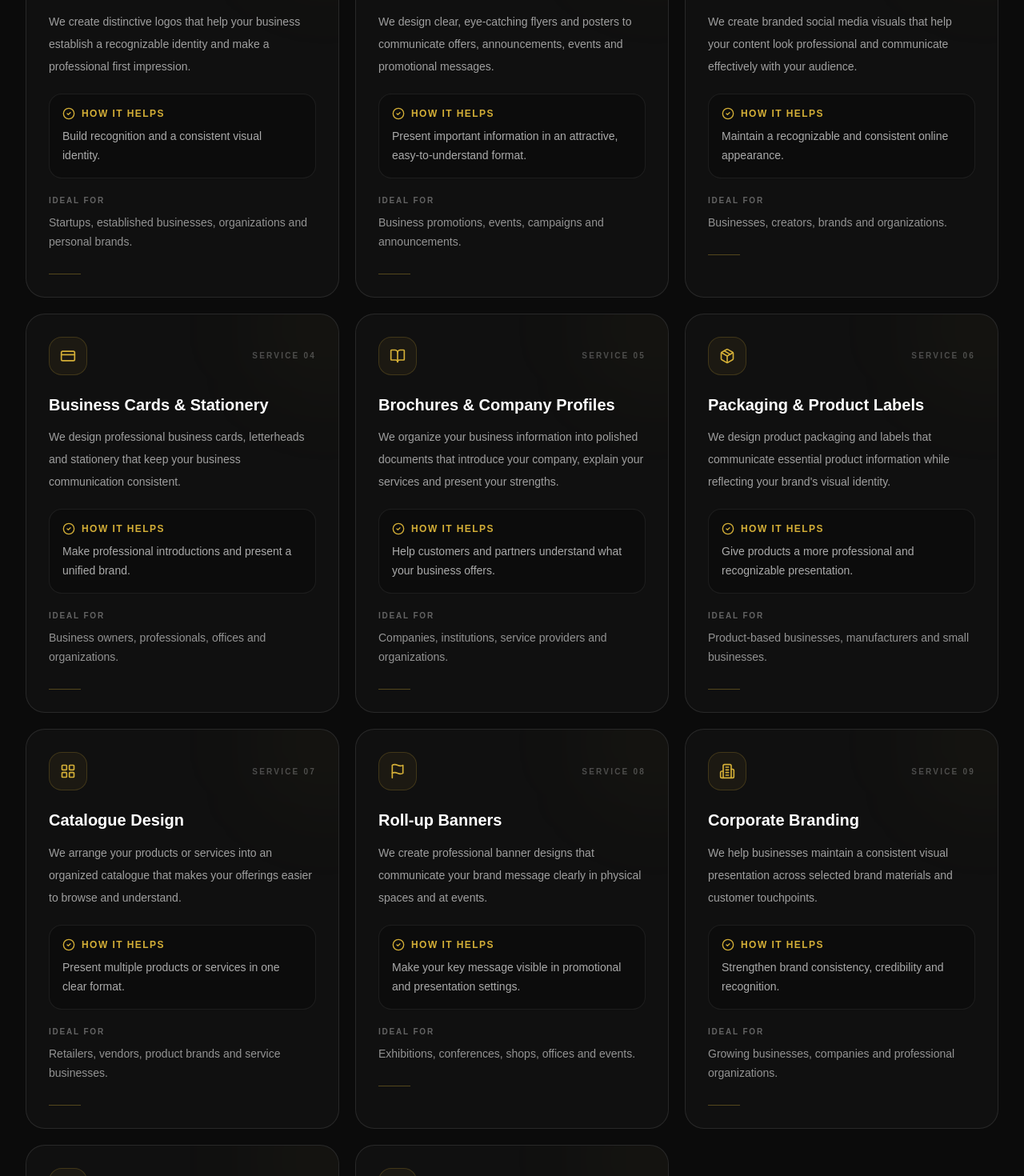
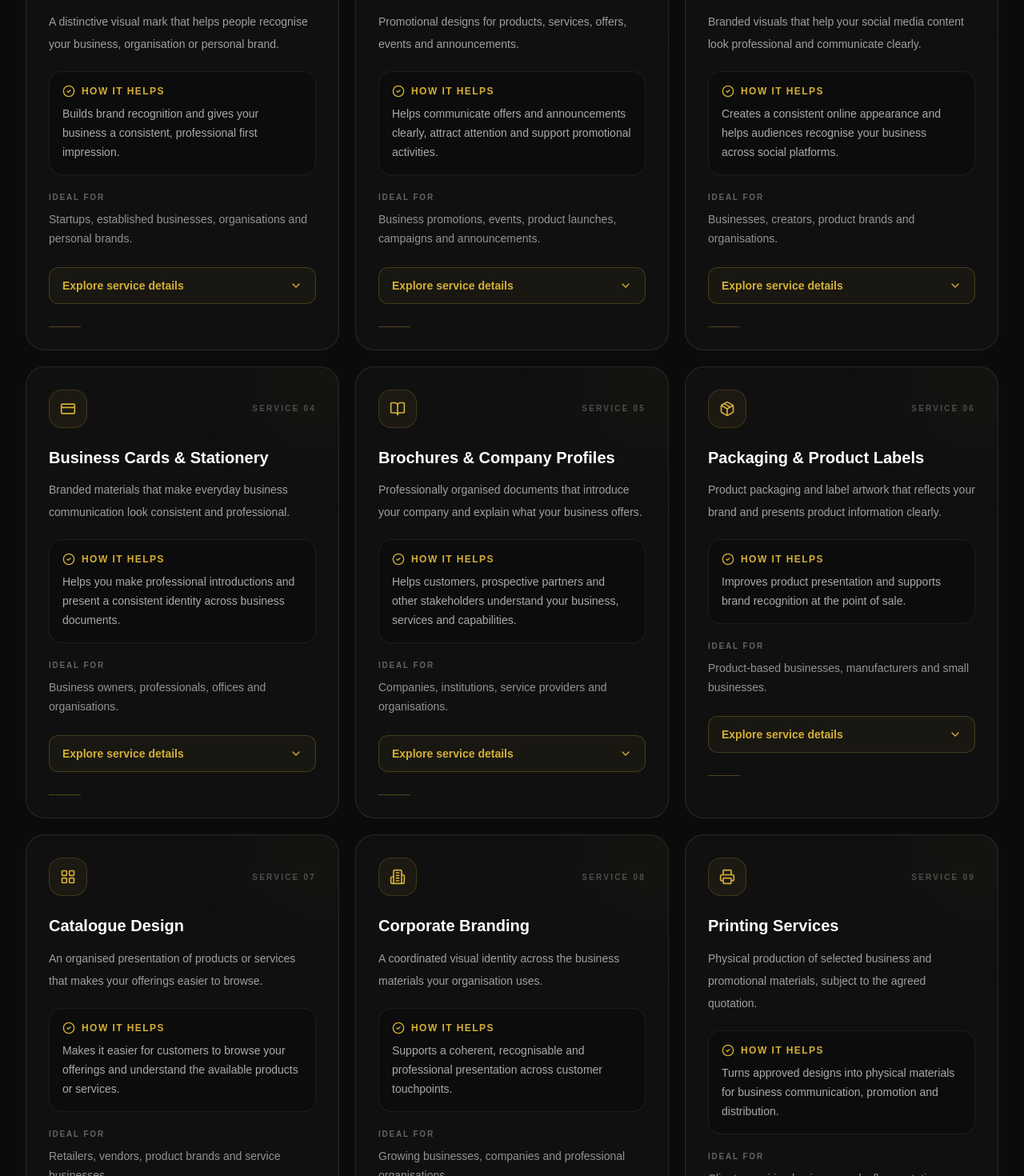
Before and after one commit to bmkonxept/bm-konxept-website, a Next.js app: page / in a window 1280 px wide. Shown: the part 2280-3750 px from the top of the page at 80% size. Built offline with nearby package versions, Linux system fonts and the light colour scheme.

Commit message:
Update expandable service cards

```diff
--- a/components/ServiceCards.tsx
+++ b/components/ServiceCards.tsx
@@ -1,3 +1,4 @@
+
 "use client";
 
 import { useCallback, useRef, useState } from "react";
@@ -10,120 +11,215 @@ import {
   BookOpen,
   Package,
   LayoutGrid,
-  Flag,
   Building2,
   Printer,
   Megaphone,
   ArrowLeft,
   ArrowRight,
   CheckCircle2,
+  ChevronDown,
+  ArrowUpRight,
 } from "lucide-react";
 
 const services = [
   {
     title: "Logo Design",
     description:
-      "We create distinctive logos that help your business establish a recognizable identity and make a professional first impression.",
-    benefit: "Build recognition and a consistent visual identity.",
-    bestFor: "Startups, established businesses, organizations and personal brands.",
+      "A distinctive visual mark that helps people recognise your business, organisation or personal brand.",
+    whatWeDo:
+      "We develop logo concepts around your business name, audience, industry and preferred creative direction, then refine the selected concept.",
+    deliverables: [
+      "Final logo artwork in PNG format.",
+      "Agreed logo variations and colour treatments.",
+      "Additional file formats where agreed before the project.",
+    ],
+    benefit:
+      "Builds brand recognition and gives your business a consistent, professional first impression.",
+    bestFor:
+      "Startups, established businesses, organisations and personal brands.",
     icon: Palette,
   },
   {
     title: "Flyer & Poster Design",
     description:
-      "We design clear, eye-catching flyers and posters to communicate offers, announcements, events and promotional messages.",
-    benefit: "Present important information in an attractive, easy-to-understand format.",
-    bestFor: "Business promotions, events, campaigns and announcements.",
+      "Promotional designs for products, services, offers, events and announcements.",
+    whatWeDo:
+      "We arrange your message, images, branding and contact information into clear, attractive promotional layouts. Roll-up banner design is included under this service.",
+    deliverables: [
+      "Final flyer or poster artwork in the agreed format.",
+      "Design dimensions suited to the intended use.",
+      "Roll-up banner artwork prepared to supplied specifications when requested.",
+    ],
+    benefit:
+      "Helps communicate offers and announcements clearly, attract attention and support promotional activities.",
+    bestFor:
+      "Business promotions, events, product launches, campaigns and announcements.",
     icon: ImageIcon,
   },
   {
     title: "Social Media Graphics",
     description:
-      "We create branded social media visuals that help your content look professional and communicate effectively with your audience.",
-    benefit: "Maintain a recognizable and consistent online appearance.",
-    bestFor: "Businesses, creators, brands and organizations.",
+      "Branded visuals that help your social media content look professional and communicate clearly.",
+    whatWeDo:
+      "We design promotional posts, announcements, campaign graphics and coordinated visual content for your selected platforms.",
+    deliverables: [
+      "Final social media graphics in PNG format.",
+      "Agreed sizes and variations for the selected platforms.",
+      "Additional formats or adaptations where agreed.",
+    ],
+    benefit:
+      "Creates a consistent online appearance and helps audiences recognise your business across social platforms.",
+    bestFor:
+      "Businesses, creators, product brands and organisations.",
     icon: Share2,
   },
   {
     title: "Business Cards & Stationery",
     description:
-      "We design professional business cards, letterheads and stationery that keep your business communication consistent.",
-    benefit: "Make professional introductions and present a unified brand.",
-    bestFor: "Business owners, professionals, offices and organizations.",
+      "Branded materials that make everyday business communication look consistent and professional.",
+    whatWeDo:
+      "We design business cards, letterheads, envelopes and other agreed stationery using your business identity and supplied details.",
+    deliverables: [
+      "Final artwork for the selected stationery items.",
+      "Layouts prepared for the agreed dimensions.",
+      "Print-ready files where agreed.",
+    ],
+    benefit:
+      "Helps you make professional introductions and present a consistent identity across business documents.",
+    bestFor:
+      "Business owners, professionals, offices and organisations.",
     icon: CreditCard,
   },
   {
     title: "Brochures & Company Profiles",
     description:
-      "We organize your business information into polished documents that introduce your company, explain your services and present your strengths.",
-    benefit: "Help customers and partners understand what your business offers.",
-    bestFor: "Companies, institutions, service providers and organizations.",
+      "Professionally organised documents that introduce your company and explain what your business offers.",
+    whatWeDo:
+      "We arrange your supplied business information, images and service details into a structured, branded document.",
+    deliverables: [
+      "A designed brochure or company profile.",
+      "An agreed page layout and visual style.",
+      "The final digital or print-ready format agreed for the project.",
+    ],
+    benefit:
+      "Helps customers, prospective partners and other stakeholders understand your business, services and capabilities.",
+    bestFor:
+      "Companies, institutions, service providers and organisations.",
     icon: BookOpen,
   },
   {
     title: "Packaging & Product Labels",
     description:
-      "We design product packaging and labels that communicate essential product information while reflecting your brand's visual identity.",
-    benefit: "Give products a more professional and recognizable presentation.",
-    bestFor: "Product-based businesses, manufacturers and small businesses.",
+      "Product packaging and label artwork that reflects your brand and presents product information clearly.",
+    whatWeDo:
+      "We develop visual layouts based on your product, brand identity, supplied content and production specifications.",
+    deliverables: [
+      "Agreed packaging or product label artwork.",
+      "Design dimensions based on the supplied specifications.",
+      "Print-ready artwork where agreed.",
+    ],
+    benefit:
+      "Improves product presentation and supports brand recognition at the point of sale.",
+    bestFor:
+      "Product-based businesses, manufacturers and small businesses.",
     icon: Package,
   },
   {
     title: "Catalogue Design",
     description:
-      "We arrange your products or services into an organized catalogue that makes your offerings easier to browse and understand.",
-    benefit: "Present multiple products or services in one clear format.",
-    bestFor: "Retailers, vendors, product brands and service businesses.",
+      "An organised presentation of products or services that makes your offerings easier to browse.",
+    whatWeDo:
+      "We arrange your supplied product images, descriptions, categories and prices into a clear catalogue layout.",
+    deliverables: [
+      "A designed product or service catalogue.",
+      "Organised product or service sections.",
+      "The agreed digital or print-ready final format.",
+    ],
+    benefit:
+      "Makes it easier for customers to browse your offerings and understand the available products or services.",
+    bestFor:
+      "Retailers, vendors, product brands and service businesses.",
     icon: LayoutGrid,
-  },
-  {
-    title: "Roll-up Banners",
-    description:
-      "We create professional banner designs that communicate your brand message clearly in physical spaces and at events.",
-    benefit: "Make your key message visible in promotional and presentation settings.",
-    bestFor: "Exhibitions, conferences, shops, offices and events.",
-    icon: Flag,
   },
   {
     title: "Corporate Branding",
     description:
-      "We help businesses maintain a consistent visual presentation across selected brand materials and customer touchpoints.",
-    benefit: "Strengthen brand consistency, credibility and recognition.",
-    bestFor: "Growing businesses, companies and professional organizations.",
+      "A coordinated visual identity across the business materials your organisation uses.",
+    whatWeDo:
+      "We develop or refine brand visuals and apply agreed identity elements across selected business materials.",
+    deliverables: [
+      "The agreed branding assets and designs.",
+      "Selected logo applications and branded materials.",
+      "Colour, typography or visual guidance where included in the quotation.",
+    ],
+    benefit:
+      "Supports a coherent, recognisable and professional presentation across customer touchpoints.",
+    bestFor:
+      "Growing businesses, companies and professional organisations.",
     icon: Building2,
   },
   {
     title: "Printing Services",
     description:
-      "We provide printing support for agreed design projects and business communication materials, subject to the project specifications.",
-    benefit: "Bring approved designs into physical form when printing is included in your quotation.",
-    bestFor: "Business cards, flyers, stationery and other agreed print materials.",
+      "Physical production of selected business and promotional materials, subject to the agreed quotation.",
+    whatWeDo:
+      "We discuss the required item, quantity, dimensions, material and finish to establish the printing specifications.",
+    deliverables: [
+      "The printed items specified in the approved quotation.",
+      "Agreed quantities, materials and finishes.",
+      "Production based on the approved artwork and specifications.",
+    ],
+    benefit:
+      "Turns approved designs into physical materials for business communication, promotion and distribution.",
+    bestFor:
+      "Clients requiring business cards, flyers, stationery and other agreed print materials.",
     icon: Printer,
   },
   {
     title: "Marketing & Advertising Materials",
     description:
-      "We design promotional materials that help businesses communicate offers, showcase products and support their advertising campaigns.",
-    benefit: "Deliver a clear, consistent message across promotional materials.",
-    bestFor: "Product launches, sales promotions, campaigns and business announcements.",
+      "Creative materials that support business promotions and advertising campaigns.",
+    whatWeDo:
+      "We design agreed promotional assets, such as campaign graphics, product promotions and other advertising materials.",
+    deliverables: [
+      "The agreed promotional designs.",
+      "Final artwork in the specified formats and dimensions.",
+      "Related design variations where included in the quotation.",
+    ],
+    benefit:
+      "Helps communicate campaign messages clearly and maintain a consistent look across promotional materials.",
+    bestFor:
+      "Product launches, sales promotions, campaigns and business announcements.",
     icon: Megaphone,
   },
 ];
 
+const quotationLabels: Record<string, string> = {
+  "Logo Design": "Logo Design",
+  "Flyer & Poster Design": "Flyer & Poster Design (including roll-up banners)",
+  "Social Media Graphics": "Social Media Graphics",
+  "Business Cards & Stationery": "Business Cards & Stationery",
+  "Brochures & Company Profiles": "Brochures & Company Profiles",
+  "Packaging & Product Labels": "Packaging & Product Labels",
+  "Catalogue Design": "Catalogue Design",
+  "Corporate Branding": "Corporate Branding",
+  "Printing Services": "Printing Services",
+  "Marketing & Advertising Materials": "Marketing & Advertising Materials",
+};
+
 export default function ServiceCards() {
   const carouselRef = useRef<HTMLDivElement>(null);
   const [activeIndex, setActiveIndex] = useState(0);
+  const [expandedService, setExpandedService] = useState<string | null>(null);
   const reduceMotion = useReducedMotion();
 
   const updateActiveIndex = useCallback(() => {
     const container = carouselRef.current;
-
     if (!container) return;
 
     const cards = Array.from(
       container.querySelectorAll<HTMLElement>("[data-service-card]")
     );
-
     if (!cards.length) return;
 
     const containerCenter = container.scrollLeft + container.clientWidth / 2;
@@ -146,24 +242,21 @@ export default function ServiceCards() {
 
   const goToService = useCallback((index: number) => {
     const container = carouselRef.current;
-
     if (!container) return;
 
     const cards = container.querySelectorAll<HTMLElement>(
       "[data-service-card]"
     );
-
     const target = cards[index];
-
     if (!target) return;
 
     container.scrollTo({
       left: target.offsetLeft - container.offsetLeft,
-      behavior: "smooth",
+      behavior: reduceMotion ? "auto" : "smooth",
     });
 
     setActiveIndex(index);
-  }, []);
+  }, [reduceMotion]);
 
   const goToPrevious = () => {
     goToService(Math.max(0, activeIndex - 1));
@@ -173,9 +266,13 @@ export default function ServiceCards() {
     goToService(Math.min(services.length - 1, activeIndex + 1));
   };
 
+  const toggleService = (title: string) => {
+    setExpandedService((current) => (current === title ? null : title));
+  };
+
   return (
     <div className="w-full">
-      {/* Carousel navigation: mobile and tablet */}
+      {/* Carousel navigation on mobile and tablet */}
       <div className="mb-5 flex items-center justify-between gap-4 lg:hidden">
         <p className="text-sm text-white/50">
           <span className="font-semibold text-gold">
@@ -209,7 +306,7 @@ export default function ServiceCards() {
         </div>
       </div>
 
-      {/* Services: swipe horizontally on smaller screens, grid on desktop */}
+      {/* Swipeable service cards on smaller screens; grid on desktop */}
       <div
         ref={carouselRef}
         onScroll={updateActiveIndex}
@@ -228,27 +325,23 @@ export default function ServiceCards() {
       >
         {services.map((service, index) => {
           const Icon = service.icon;
+          const isExpanded = expandedService === service.title;
+          const panelId = `service-details-${index + 1}`;
 
           return (
             <motion.article
               key={service.title}
               data-service-card
-              initial={
-                reduceMotion
-                  ? false
-                  : { opacity: 0, y: 18 }
-              }
+              initial={reduceMotion ? false : { opacity: 0, y: 18 }}
               whileInView={
-                reduceMotion
-                  ? undefined
-                  : { opacity: 1, y: 0 }
+                reduceMotion ? undefined : { opacity: 1, y: 0 }
               }
               viewport={{ once: true, amount: 0.12 }}
               transition={{
                 duration: reduceMotion ? 0 : 0.4,
                 delay: reduceMotion ? 0 : Math.min(index * 0.035, 0.2),
               }}
-              whileHover={reduceMotion ? undefined : { y: -4 }}
+              whileHover={reduceMotion ? undefined : { y: -3 }}
               className={[
                 "group relative flex shrink-0 snap-start flex-col",
                 "w-[86%] min-w-0 sm:w-[calc(50%-0.625rem)]",
@@ -260,14 +353,12 @@ export default function ServiceCards() {
                 "focus-within:border-gold/40",
               ].join(" ")}
             >
-              {/* Decorative background glow */}
               <div
                 aria-hidden="true"
                 className="pointer-events-none absolute -right-16 -top-16 h-40 w-40 rounded-full bg-gold/[0.045] blur-3xl transition-colors duration-500 group-hover:bg-gold/[0.09]"
               />
 
               <div className="relative flex h-full flex-col">
-                {/* Icon and service number */}
                 <div className="flex items-center justify-between gap-4">
                   <div className="flex h-12 w-12 items-center justify-center rounded-2xl border border-gold/20 bg-gold/[0.06] text-gold transition-colors duration-300 group-hover:border-gold/40 group-hover:bg-gold/[0.10]">
                     <Icon className="h-5 w-5" aria-hidden="true" />
@@ -278,7 +369,6 @@ export default function ServiceCards() {
                   </span>
                 </div>
 
-                {/* Service information */}
                 <h3 className="mt-6 text-xl font-bold leading-snug text-white transition-colors duration-300 group-hover:text-gold">
                   {service.title}
                 </h3>
@@ -287,7 +377,6 @@ export default function ServiceCards() {
                   {service.description}
                 </p>
 
-                {/* Client benefit */}
                 <div className="mt-5 rounded-2xl border border-white/[0.07] bg-black/20 p-4">
                   <div className="flex items-center gap-2 text-xs font-semibold uppercase tracking-[0.12em] text-gold">
                     <CheckCircle2
@@ -296,22 +385,110 @@ export default function ServiceCards() {
                     />
                     How it helps
                   </div>
-
                   <p className="mt-2 text-sm leading-6 text-white/65">
                     {service.benefit}
                   </p>
                 </div>
 
-                {/* Best-fit clients */}
                 <div className="mt-5">
                   <p className="text-[10px] font-bold uppercase tracking-[0.18em] text-white/35">
                     Ideal for
                   </p>
-
                   <p className="mt-2 text-sm leading-6 text-white/55">
                     {service.bestFor}
                   </p>
                 </div>
+
+                <button
+                  type="button"
+                  aria-expanded={isExpanded}
+                  aria-controls={panelId}
+                  onClick={() => toggleService(service.title)}
+                  className="mt-6 flex w-full items-center justify-between gap-3 rounded-xl border border-gold/25 bg-gold/[0.045] px-4 py-3 text-left text-sm font-semibold text-gold transition-colors hover:border-gold/50 hover:bg-gold/[0.09] focus-visible:outline-none focus-visible:ring-2 focus-visible:ring-gold"
+                >
+                  <span>
+                    {isExpanded ? "Show less" : "Explore service details"}
+                  </span>
+                  <ChevronDown
+                    className={[
+                      "h-4 w-4 shrink-0 transition-transform duration-200",
+                      isExpanded ? "rotate-180" : "",
+                    ].join(" ")}
+                    aria-hidden="true"
+                  />
+                </button>
+
+                {isExpanded && (
+                  <div
+                    id={panelId}
+                    className="mt-5 space-y-5 border-t border-white/10 pt-5"
+                  >
+                    <div>
+                      <h4 className="text-sm font-semibold text-gold">
+                        What this service is
+                      </h4>
+                      <p className="mt-2 text-sm leading-6 text-white/65">
+                        {service.description}
+                      </p>
+                    </div>
+
+                    <div>
+                      <h4 className="text-sm font-semibold text-gold">
+                        What we do
+                      </h4>
+                      <p className="mt-2 text-sm leading-6 text-white/65">
+                        {service.whatWeDo}
+                      </p>
+                    </div>
+
+                    <div>
+                      <h4 className="text-sm font-semibold text-gold">
+                        What you receive
+                      </h4>
+                      <ul className="mt-2 space-y-2">
+                        {service.deliverables.map((deliverable) => (
+                          <li
+                            key={deliverable}
+                            className="flex items-start gap-2 text-sm leading-6 text-white/65"
+                          >
+                            <CheckCircle2
+                              className="mt-1 h-4 w-4 shrink-0 text-gold"
+                              aria-hidden="true"
+                            />
+                            <span>{deliverable}</span>
+                          </li>
+                        ))}
+                      </ul>
+                    </div>
+
+                    <div>
+                      <h4 className="text-sm font-semibold text-gold">
+                        Business benefits
+                      </h4>
+                      <p className="mt-2 text-sm leading-6 text-white/65">
+                        {service.benefit}
+                      </p>
+                    </div>
+
+                    <a
+                      href={`/contact?service=${encodeURIComponent(
+                        quotationLabels[service.title] ?? service.title
+                      )}`}
+                      className="inline-flex w-full items-center justify-center gap-2 rounded-xl bg-gold px-4 py-3 text-center text-sm font-bold text-black transition-colors hover:bg-gold/90 focus-visible:outline-none focus-visible:ring-2 focus-visible:ring-gold focus-visible:ring-offset-2 focus-visible:ring-offset-black"
+                    >
+                      Request a Quotation
+                      <ArrowUpRight
+                        className="h-4 w-4"
+                        aria-hidden="true"
+                      />
+                    </a>
+
+                    <p className="text-xs leading-5 text-white/40">
+                      Final deliverables, file formats, revisions, pricing and
+                      turnaround are confirmed in your quotation.
+                    </p>
+                  </div>
+                )}
 
                 <div
                   aria-hidden="true"
```
